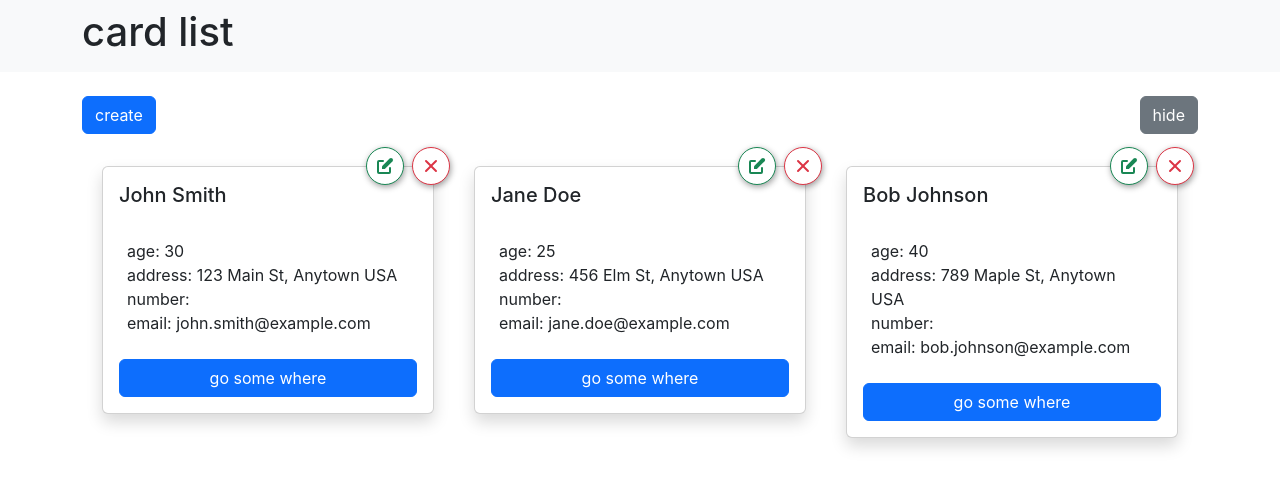
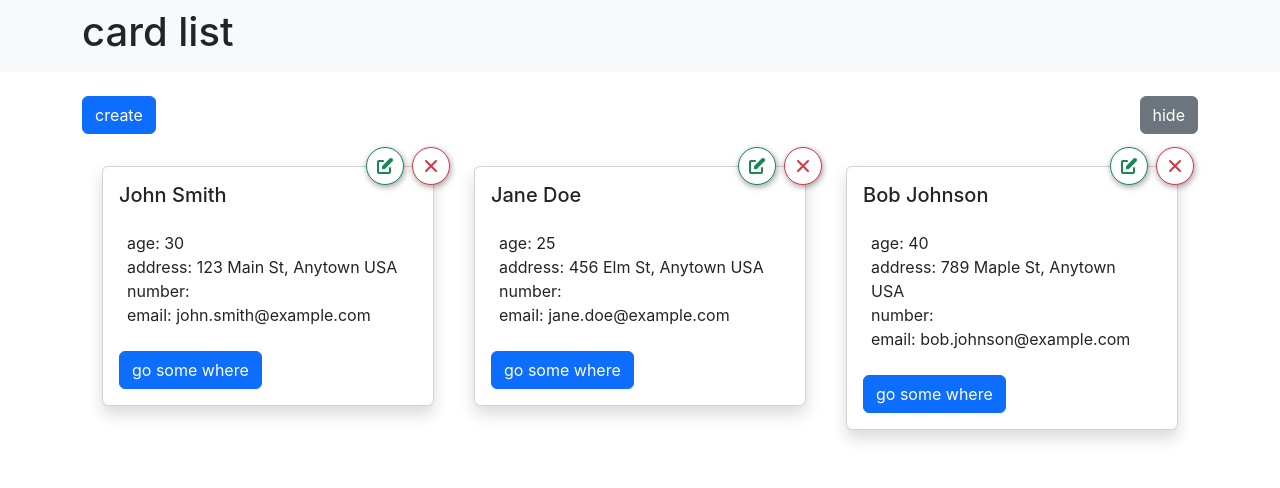
Before and after one commit to ahmedRAOUANE/cardsHandlerProject, a React (Create React App) app: page / in a window 1280 px wide. Shown: the top 488 px of the page. Built offline with nearby package versions, Linux system fonts and the light colour scheme.

Commit message:
handle delete function

```diff
--- a/src/components/cards/card/Crad.js
+++ b/src/components/cards/card/Crad.js
@@ -9,12 +9,14 @@ import Modal from "../../formData/Popup";
 // css styles
 import style from "./Card.module.css";
 
-const Card = ({member}) => {
+const Card = ({ member, handleNameList }) => {
 
   const [showPopup, setShowPopup] = useState(false);
 
+  const  {id, name, age, address, number, email} = member;
+
   return (
-    <div className="col col-md-4" id={member.id}>
+    <div className="col col-md-4" id={id}>
       <div className="card m-2 p-3 shadow">
         <div className={`${style.controlBtns} d-flex justify-content-end`}>
           <button
@@ -23,20 +25,25 @@ const Card = ({member}) => {
           >
             <HiPencilAlt />
           </button>
-          <button className={`btn btn-outline-danger me-2 rounded-circle`}>
+          <button
+            className={`btn btn-outline-danger me-2 rounded-circle`}
+            onClick={() => handleNameList(id)}
+          >
             <HiX />
           </button>
         </div>
-        <h5 className="card-title">{member.name}</h5>
-        <ul className="card-body my-3 p-2 list-unstyled">
-          <li className="card-text">age: {member.age}</li>
-          <li className="card-text">address: {member.address}</li>
-          <li className="card-text">number: {member.number}</li>
-          <li className="card-text">email: {member.email}</li>
-        </ul>
-        <a href="/" className="btn btn-primary">
-          go some where
-        </a>
+        <div>
+          <h5 className="card-title">{name}</h5>
+          <ul className="card-body my-3 p-2 list-unstyled">
+            <li className="card-text">age: {age}</li>
+            <li className="card-text">address: {address}</li>
+            <li className="card-text">number: {number}</li>
+            <li className="card-text">email: {email}</li>
+          </ul>
+          <a href="/" className="btn btn-primary">
+            go some where
+          </a>
+        </div>
       </div>
       <Modal showPopup={showPopup} hidePopup={() => setShowPopup(!showPopup)} />
     </div>
--- a/src/components/cards/cardList/CardList.js
+++ b/src/components/cards/cardList/CardList.js
@@ -1,10 +1,19 @@
+import { useState } from "react";
+
+// components
 import Card from "../card/Crad";
 
 const CardList = ({names, showCards}) => {
+  const [nameList, setNameList] = useState(names);
+
+  const handleNameList = (id) => {
+    setNameList(nameList.filter(name => name.id !== id))
+  }
+
   return (
     <div className="row container m-auto justify-content-center">
-      {names.map((name) =>
-        showCards ? <Card member={name} key={name.id} /> : null
+      {nameList.map((name) =>
+        showCards && <Card member={name} key={name.id} handleNameList={handleNameList} />
       )}
     </div>
   );
```
